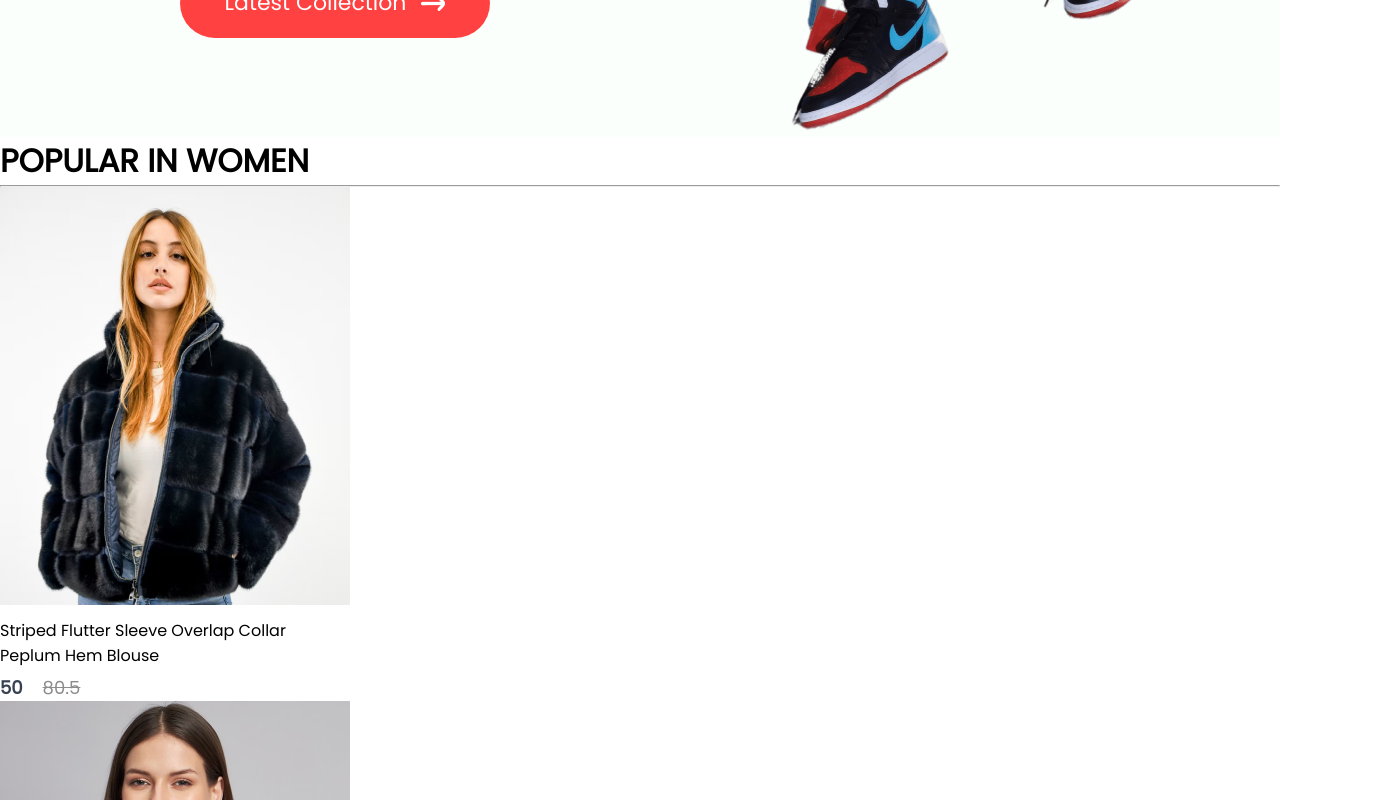
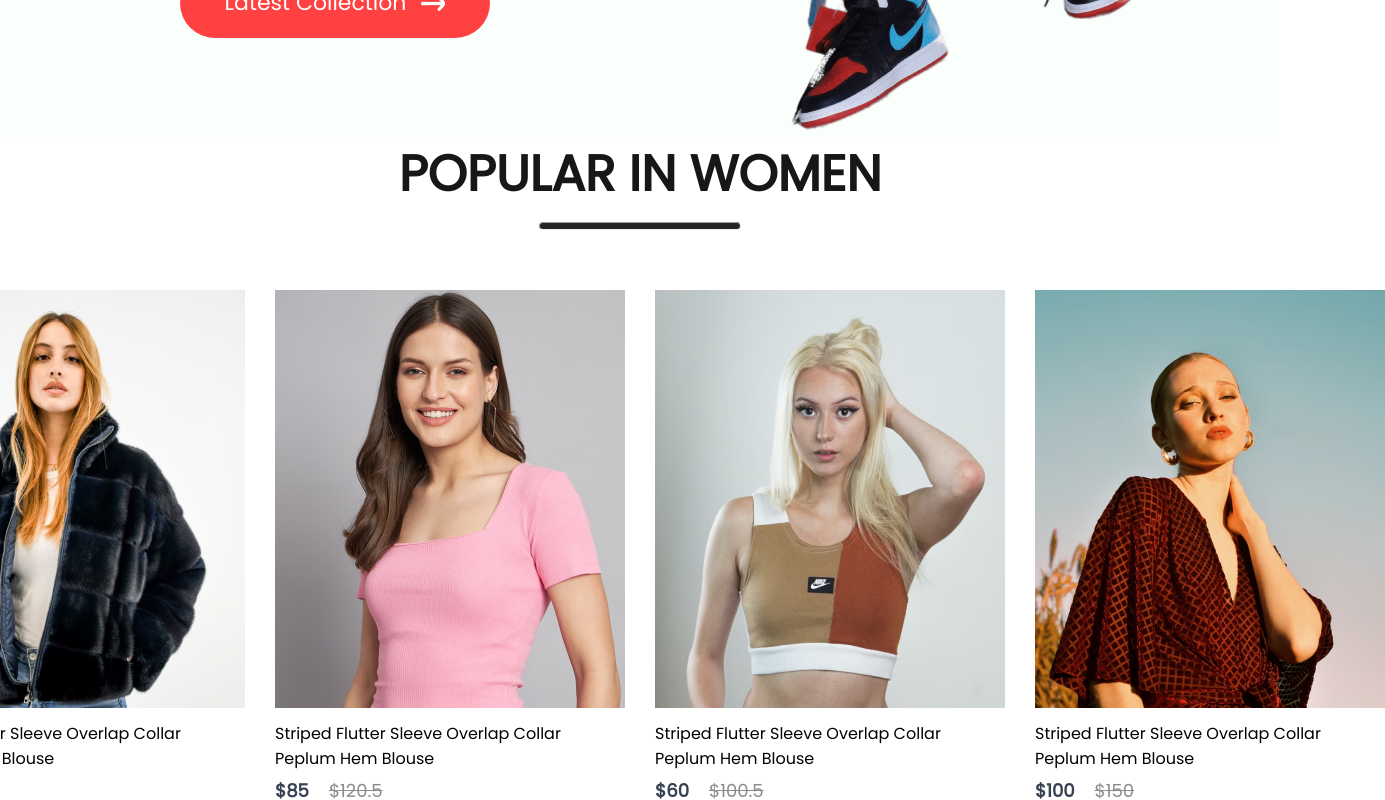
Before and after one commit to ShivankJain/E-Commerce_Website, a React (Vite) app: page / in a window 1280 px wide. Shown: the part 760-1560 px from the top of the page, 1385 px wide, since content can reach past the window. Built offline with nearby package versions, Linux system fonts and the light colour scheme.

Commit message:
worked on popular.css

```diff
--- a/src/Components/Item/Item.jsx
+++ b/src/Components/Item/Item.jsx
@@ -8,10 +8,10 @@
       <p>{props.name}</p>
       <div className="item-prices">
         <div className="item-price-new">
-           {props.new_price}
+           ${props.new_price}
         </div>
         <div className="item-price-old">
-            {props.old_price}
+            ${props.old_price}
         </div>
       </div>
     </div>
--- a/src/Components/Popular/Popular.css
+++ b/src/Components/Popular/Popular.css
@@ -0,0 +1,23 @@
+.popular{
+    display: flex;
+    flex-direction: column;
+    align-items: center;
+    gap: 10px;
+    height: 90vh;
+}
+.popular h1{
+    color: #171717;
+    font-size: 50px;
+    font-weight: 600;
+}
+.popular hr{
+    width: 200px;
+    height: 6px;
+    border-radius: 10px;
+    background: #252525;
+}
+.popular-item{
+  margin-top: 50px;
+  display: flex;
+  gap: 30px;
+}
```
